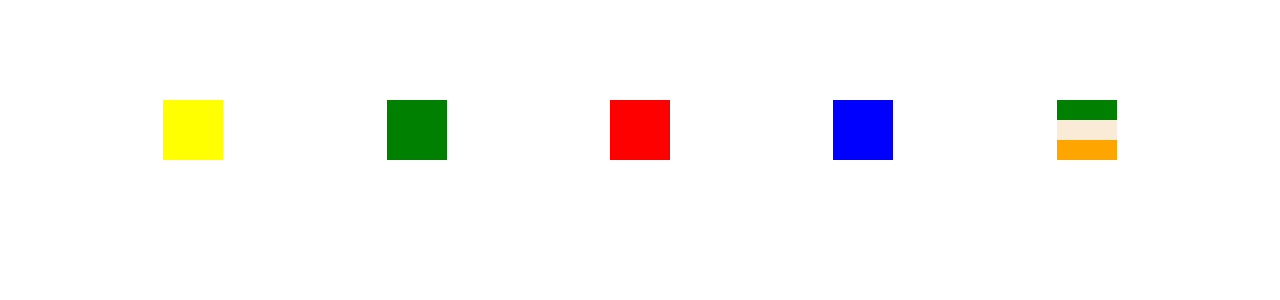
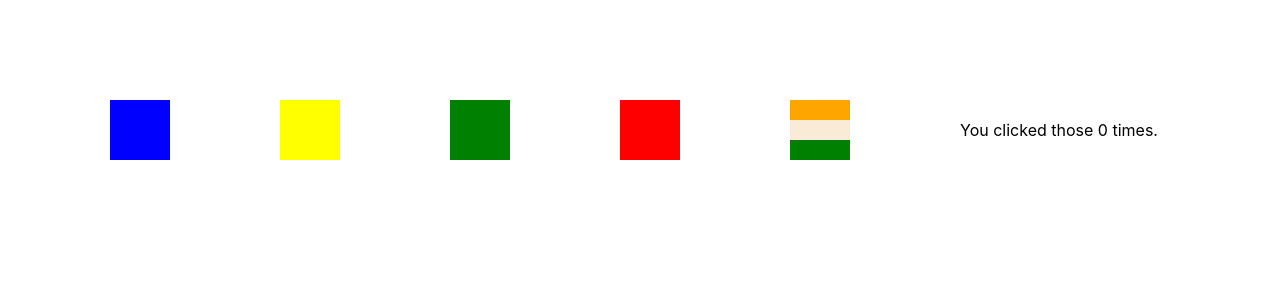
Before and after one commit to PayCra/exercises, a React (Create React App) app: page / in a window 1280 px wide. Shown: the top 300 px of the page. Built offline with nearby package versions, Linux system fonts and the light colour scheme.

Commit message:
4.5_alt_alt. Toggle counter flexed.

```diff
--- a/src/App.css
+++ b/src/App.css
@@ -1,5 +1,77 @@
-.App {
+.organization {
+  display: flex;
+  padding-top: 100px;
+}
+
+.lineup {
+  width: 75vw;
   display: flex;
   justify-content: space-evenly;
-  padding-top: 100px;
 }
+
+.text {
+  height: 60px;
+}
+
+.in-the-middle {
+  display: flex;
+  justify-content: center;
+  align-items: center;
+  height: 60px;
+}
+
+.Zayn {
+  background: yellow;
+}
+
+.Zayn.darker {
+  background: darkgoldenrod;
+}
+
+.Harry {
+  background: green;
+}
+
+.Harry.darker {
+  background: darkgreen;
+}
+
+.Louis {
+  background: blue;
+}
+
+.Louis.darker {
+  background: darkblue;
+}
+
+.Liam {
+  background: red;
+}
+
+.Liam.darker {
+  background: darkred;
+}
+
+.Green {
+  background: green;
+}
+
+.Green.darker {
+  background: darkgreen;
+}
+
+.White {
+  background: antiquewhite;
+}
+
+.White.darker {
+  background: lightgrey;
+}
+
+.Orange {
+  background: orange;
+}
+
+.Orange.darker {
+  background: darkorange;
+}
--- a/src/App.js
+++ b/src/App.js
@@ -1,18 +1,31 @@
 import React from 'react';
 import './App.css';
-import Box from './Components/Box';
-import Flag from './Components/Flag';
+import MostlyBoxes from './Components/MostlyBoxes';
 
-function App() {
-    return (
-        <div className="App">
-            <Box name="Zayn"/>
-            <Box name="Harry"/>
-            <Box name="Liam"/>
-            <Box name="Louis"/>
-            <Flag/>
-        </div>
-    );
+class App extends React.Component {
+
+    state = {times: 0};
+
+    handleClickCounter = () => {
+        this.setState((oldState) => ({times: oldState.times + 1}));
+    };
+
+    render() {
+        return (
+            <div className="organization">
+                <div className="lineup">
+                    <MostlyBoxes name="Louis" clickCounter={this.handleClickCounter}/>
+                    <MostlyBoxes name="Zayn" clickCounter={this.handleClickCounter}/>
+                    <MostlyBoxes name="Harry" clickCounter={this.handleClickCounter}/>
+                    <MostlyBoxes name="Liam" clickCounter={this.handleClickCounter}/>
+                    <MostlyBoxes name="Niall" clickCounter={this.handleClickCounter}/>
+                </div>
+                <div className="text">
+                    <div className="in-the-middle">You clicked those {this.state.times} times.</div>
+                </div>
+            </div>
+        );
+    }
 }
 
 export default App;
--- a/src/Components/Box.css
+++ /dev/null
@@ -1,36 +0,0 @@
-.Box {
-    height: 60px;
-    width: 60px;
-}
-
-.Zayn {
-    background: yellow;
-}
-
-.Zayn.darker {
-    background: darkgoldenrod;
-}
-
-.Harry {
-    background: green;
-}
-
-.Harry.darker {
-    background: darkgreen;
-}
-
-.Liam {
-    background: red;
-}
-
-.Liam.darker {
-    background: darkred;
-}
-
-.Louis {
-    background: blue;
-}
-
-.Louis.darker {
-    background: darkblue;
-}
--- a/src/Components/Box.js
+++ /dev/null
@@ -1,21 +0,0 @@
-import React, {Component} from 'react';
-import './Box.css';
-import handleClick from './myclick';
-
-class Box extends Component {
-
-    constructor() {
-        super();
-        this.state = {
-            color: ""
-        };
-    }
-
-    render() {
-        return <div
-            className={"Box " + this.props.name + " " + this.state.color}
-            onClick={handleClick.bind(this)}/>
-    }
-}
-
-export default Box;
--- a/src/Components/Flag.css
+++ /dev/null
@@ -1,28 +0,0 @@
-.Flag {
-    width: 60px;
-    height: 20px;
-}
-
-.GreenPart {
-    background: green;
-}
-
-.GreenPart.darker {
-    background: darkgreen;
-}
-
-.WhitePart {
-    background: antiquewhite;
-}
-
-.WhitePart.darker {
-    background: lightgrey;
-}
-
-.OrangePart {
-    background: orange;
-}
-
-.OrangePart.darker {
-    background: darkorange;
-}
--- a/src/Components/Flag.js
+++ /dev/null
@@ -1,24 +0,0 @@
-import React, {Component} from 'react';
-import './Flag.css';
-import handleClick from './myclick';
-
-class Flag extends Component {
-
-    constructor() {
-        super();
-        this.state = {
-            color: ""
-        };
-    }
-
-    render() {
-        return (<div onClick={handleClick.bind(this)}>
-                <div className={"Flag GreenPart " + this.state.color}/>
-                <div className={"Flag WhitePart " + this.state.color}/>
-                <div className={"Flag OrangePart " + this.state.color}/>
-            </div>
-        )
-    }
-}
-
-export default Flag;
--- /dev/null
+++ b/src/Components/MostlyBoxes.css
@@ -0,0 +1,9 @@
+.Box {
+    height: 60px;
+    width: 60px;
+}
+
+.Flag {
+    height: 20px;
+    width: 60px;
+}
--- /dev/null
+++ b/src/Components/MostlyBoxes.js
@@ -0,0 +1,43 @@
+import React, {Component} from 'react';
+import './MostlyBoxes.css';
+
+let Nialls = ["Orange","White","Green"];
+
+class MostlyBoxes extends Component {
+
+    state = {
+        color: ""
+    };
+
+    handleClick = () => {
+        if (this.props.clickCounter !== undefined) {
+            this.props.clickCounter();
+        }
+
+        if (this.state.color === "darker") {
+            this.setState({color: ""})
+        } else {
+            this.setState({color: "darker"});
+        }
+    };
+
+    render() {
+
+        if (this.props.name.indexOf("Niall") === -1 ) {
+            return <div className={"Box " + this.props.name + " " + this.state.color}
+                        onClick={this.handleClick}/>
+        } else {
+            return (
+                <div onClick={this.handleClick}>
+                    {Nialls.map
+                    (colorofniall =>
+                        <div className={"Flag " + colorofniall + " " + this.state.color}/>
+                    )
+                    }
+                </div>
+            )
+        }
+    };
+}
+
+export default MostlyBoxes;
--- a/src/Components/ShadyBox.css
+++ /dev/null
@@ -1,4 +0,0 @@
-.ShadyBox {
-    height: 60px;
-    width: 60px;
-}
--- a/src/Components/myclick.js
+++ /dev/null
@@ -1,7 +0,0 @@
-export default function handleClick() {
-    if (this.state.color === "") {
-        this.setState({color: "darker"})
-    } else {
-        this.setState({color: ""})
-    }
-}
```
Also changed, not shown: src/Components/ShadyBox.js (deleted, +0 -27 lines).
